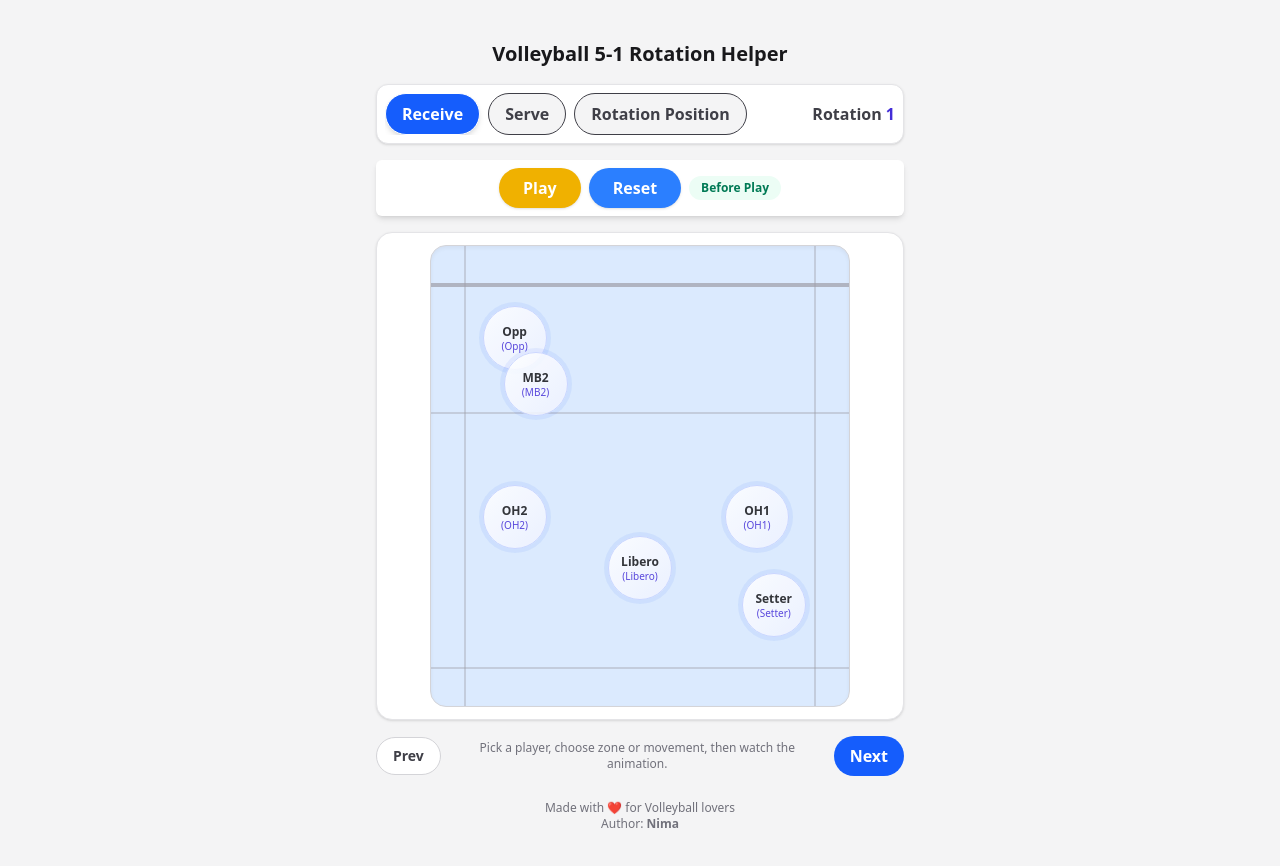
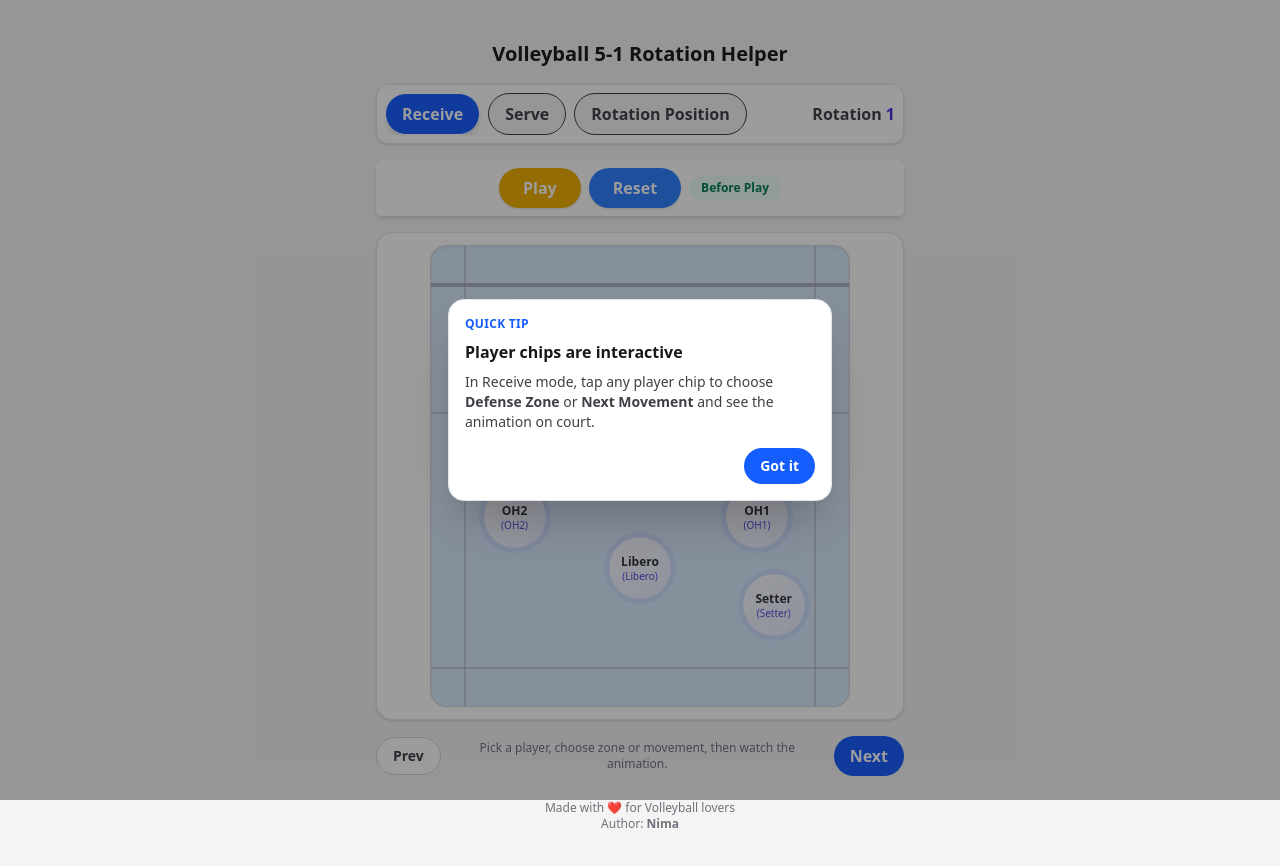
Before and after one commit to nimahkh/volleyball-15-rotation, a React (Vite) app: page / in a window 1280 px wide. Both pictures are taken after a click on the button "Start". Shown: the top 866 px of the page. Built offline with nearby package versions, Linux system fonts and the light colour scheme.

Commit message:
feat: onboarding

```diff
--- a/src/components/AppContent.tsx
+++ b/src/components/AppContent.tsx
@@ -1,7 +1,9 @@
 import { ROLES, type TabKey } from "../constants/roles";
 import { Court } from "./court/Court";
+import { ChipOnboarding } from "./onboarding/ChipOnboarding";
 import { MobileBottomSheet } from "./receive/MobileBottomSheet";
 import { PlayerInsightChooser } from "./receive/PlayerInsightChooser";
+import { useChipOnboarding } from "../hooks/useChipOnboarding";
 import { useLineupForm } from "../hooks/useLineupForm";
 import { useMediaQuery } from "../hooks/useMediaQuery";
 import { usePlaybackControls } from "../hooks/usePlaybackControls";
@@ -47,6 +49,8 @@ export function AppContent() {
 
   const ready = !!players;
   const phaseText = receivePhase === "before" ? "Before Play" : "After Play";
+  const { isOpen: showChipOnboarding, close: closeChipOnboarding } =
+    useChipOnboarding(ready && tab === "receive");
 
   const insightPanel =
     selectedToken && tab === "receive" ? (
@@ -177,6 +181,7 @@ export function AppContent() {
                 movementAnimation={movementAnimation}
                 focusedRole={focusedRole}
                 isDesktop={isDesktop}
+                disablePlayerClicks={isPlaying}
                 onCloseSelected={closeInsights}
                 insightPanel={insightPanel}
               />
@@ -223,6 +228,8 @@ export function AppContent() {
           </span>
         </footer>
       </div>
+
+      {showChipOnboarding && <ChipOnboarding onClose={closeChipOnboarding} />}
     </div>
   );
 }
--- a/src/components/court/Court.tsx
+++ b/src/components/court/Court.tsx
@@ -18,6 +18,7 @@ export function Court({
   movementAnimation,
   focusedRole,
   isDesktop,
+  disablePlayerClicks,
   onCloseSelected,
   insightPanel,
 }: {
@@ -38,6 +39,7 @@ export function Court({
   } | null;
   focusedRole: RoleKey | null;
   isDesktop: boolean;
+  disablePlayerClicks: boolean;
   onCloseSelected: () => void;
   insightPanel: React.ReactNode;
 }) {
@@ -117,7 +119,7 @@ export function Court({
 
   return (
     <div className="mx-auto w-full max-w-[420px]">
-      <div className="court relative aspect-[1/1.1] w-full overflow-hidden rounded-2xl border border-zinc-300 bg-blue-100 shadow-inner">
+      <div className="court relative aspect-[1/1.1] w-full overflow-visible rounded-2xl border border-zinc-300 bg-blue-100 shadow-inner">
         <div className="absolute left-0 right-0 top-[8%] h-1 bg-zinc-400/70" />
         <div className="absolute left-0 right-0 top-[36%] h-0.5 bg-zinc-400/40" />
         <div className="absolute bottom-[8%] left-0 right-0 h-0.5 bg-zinc-400/40" />
@@ -166,7 +168,7 @@ export function Court({
           }
 
           const { x, y } = role === "Libero" && liberoActive ? coords[liberoReplaces()] : coords[role];
-          const isReceiveClickable = tab === "receive";
+          const isReceiveClickable = tab === "receive" && !disablePlayerClicks;
           const isSelected = selectedToken?.role === role;
           const isDimmed = tab === "receive" && focusedRole !== null && focusedRole !== role;
 
@@ -180,6 +182,7 @@ export function Court({
                 transform: "translate(-50%, -50%)",
               }}
               className="absolute transition-all duration-[2500ms] ease-out"
+              disabled={!isReceiveClickable}
               onClick={() => {
                 if (!isReceiveClickable) return;
                 choosePlayer({ role, name: players[role], x, y });
@@ -197,8 +200,15 @@ export function Court({
         })}
 
         {tab === "receive" && isDesktop && selectedToken && (
+          <>
+            <button
+              type="button"
+              aria-label="Close player details"
+              className="fixed inset-0 z-[110] cursor-default"
+              onClick={onCloseSelected}
+            />
             <div
-            className="absolute z-[70] w-[300px] max-w-[85vw] -translate-x-1/2 rounded-2xl border border-zinc-200 bg-white/95 p-4 text-left shadow-2xl backdrop-blur"
+              className="absolute z-[120] w-[300px] max-w-[85vw] -translate-x-1/2 rounded-2xl border border-zinc-200 bg-white/95 p-4 text-left shadow-2xl backdrop-blur"
               style={{
                 left: `${Math.min(86, Math.max(14, selectedToken.x))}%`,
                 top: `${Math.min(85, Math.max(14, selectedToken.y - 18))}%`,
@@ -213,6 +223,7 @@ export function Court({
               </button>
               {insightPanel}
             </div>
+          </>
         )}
       </div>
     </div>
--- /dev/null
+++ b/src/components/onboarding/ChipOnboarding.tsx
@@ -0,0 +1,35 @@
+export function ChipOnboarding({ onClose }: { onClose: () => void }) {
+  return (
+    <div className="fixed inset-0 z-[160] flex items-end justify-center bg-zinc-950/40 p-4 sm:items-center">
+      <button
+        type="button"
+        aria-label="Close onboarding"
+        className="absolute inset-0"
+        onClick={onClose}
+      />
+
+      <div className="relative w-full max-w-sm rounded-2xl border border-zinc-200 bg-white p-4 text-left shadow-2xl">
+        <div className="mb-2 text-xs font-semibold uppercase tracking-wide text-blue-600">
+          Quick Tip
+        </div>
+        <h2 className="text-base font-bold text-zinc-900">
+          Player chips are interactive
+        </h2>
+        <p className="mt-2 text-sm text-zinc-700">
+          In Receive mode, tap any player chip to choose{" "}
+          <strong>Defense Zone</strong> or
+          <strong> Next Movement</strong> and see the animation on court.
+        </p>
+        <div className="mt-4 flex justify-end">
+          <button
+            type="button"
+            onClick={onClose}
+            className="rounded-full bg-blue-600 px-4 py-2 text-sm font-semibold text-white hover:bg-blue-500"
+          >
+            Got it
+          </button>
+        </div>
+      </div>
+    </div>
+  );
+}
--- a/src/components/receive/MobileBottomSheet.tsx
+++ b/src/components/receive/MobileBottomSheet.tsx
@@ -1,3 +1,4 @@
+import { useRef, useState } from "react";
 import type { SelectedToken } from "../../hooks/useReceiveModeInsights";
 
 export function MobileBottomSheet({
@@ -9,8 +10,33 @@ export function MobileBottomSheet({
   onClose: () => void;
   insightPanel: React.ReactNode;
 }) {
+  const [dragY, setDragY] = useState(0);
+  const [isDragging, setIsDragging] = useState(false);
+  const startYRef = useRef(0);
+
+  function beginDrag(clientY: number) {
+    setIsDragging(true);
+    startYRef.current = clientY;
+  }
+
+  function moveDrag(clientY: number) {
+    if (!isDragging) return;
+    const delta = clientY - startYRef.current;
+    setDragY(delta > 0 ? delta : 0);
+  }
+
+  function endDrag() {
+    if (!isDragging) return;
+    setIsDragging(false);
+    if (dragY > 110) {
+      onClose();
+      return;
+    }
+    setDragY(0);
+  }
+
   return (
-    <div className="fixed inset-0 z-[90] md:hidden">
+    <div className="inset-0 z-[999] md:hidden">
       <button
         type="button"
         aria-label="Close player details"
@@ -18,10 +44,25 @@ export function MobileBottomSheet({
         onClick={onClose}
       />
 
-      <div className="sheet-enter absolute inset-x-0 bottom-0 max-h-[82vh] overflow-y-auto rounded-t-3xl bg-white p-4 shadow-[0_-12px_40px_rgba(0,0,0,0.25)]">
+      <div
+        className="sheet-enter absolute inset-x-0 bottom-0 max-h-[82vh] overflow-y-auto rounded-t-3xl bg-white p-4 shadow-[0_-12px_40px_rgba(0,0,0,0.25)]"
+        style={{
+          transform: `translateY(${dragY}px)`,
+          transition: isDragging ? "none" : "transform 180ms ease-out",
+        }}
+        onTouchStart={(event) => beginDrag(event.touches[0].clientY)}
+        onTouchMove={(event) => moveDrag(event.touches[0].clientY)}
+        onTouchEnd={endDrag}
+        onMouseDown={(event) => beginDrag(event.clientY)}
+        onMouseMove={(event) => moveDrag(event.clientY)}
+        onMouseUp={endDrag}
+        onMouseLeave={endDrag}
+      >
         <div className="mx-auto mb-3 h-1.5 w-14 rounded-full bg-zinc-300" />
         <div className="mb-2 flex items-center justify-between">
-          <h2 className="text-sm font-semibold text-zinc-600">Receive Planner</h2>
+          <h2 className="text-sm font-semibold text-zinc-600">
+            Receive Planner
+          </h2>
           <button
             type="button"
             onClick={onClose}
--- /dev/null
+++ b/src/hooks/useChipOnboarding.ts
@@ -0,0 +1,29 @@
+import React from "react";
+
+const STORAGE_KEY = "vr15_onboarding_chip_click_v1";
+
+export function useChipOnboarding(enabled: boolean) {
+  const [isOpen, setIsOpen] = React.useState(false);
+
+  React.useEffect(() => {
+    if (!enabled) return;
+    if (typeof window === "undefined") return;
+
+    const alreadySeen = window.localStorage.getItem(STORAGE_KEY) === "seen";
+    if (!alreadySeen) {
+      setIsOpen(true);
+    }
+  }, [enabled]);
+
+  const close = React.useCallback(() => {
+    setIsOpen(false);
+    if (typeof window !== "undefined") {
+      window.localStorage.setItem(STORAGE_KEY, "seen");
+    }
+  }, []);
+
+  return {
+    isOpen,
+    close,
+  };
+}
```
Lines whose indentation alone changed are shown as unchanged.
